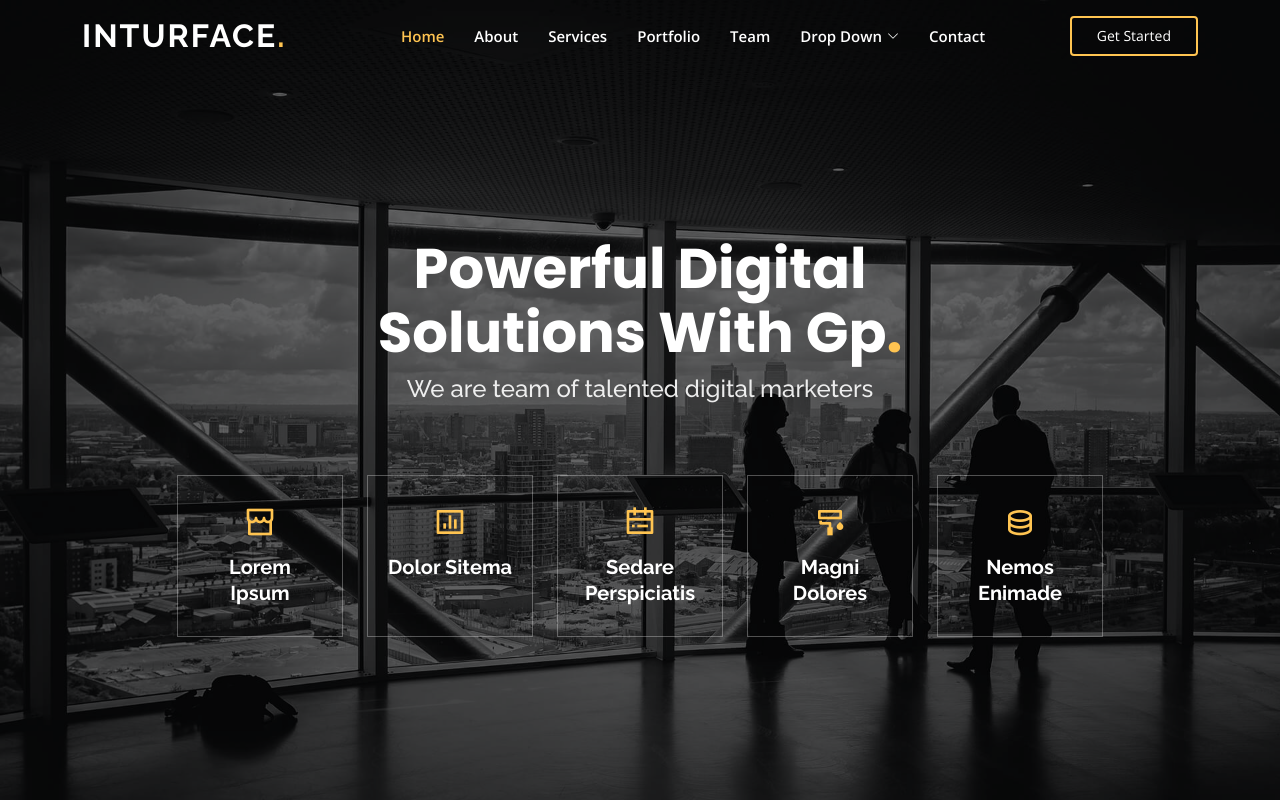
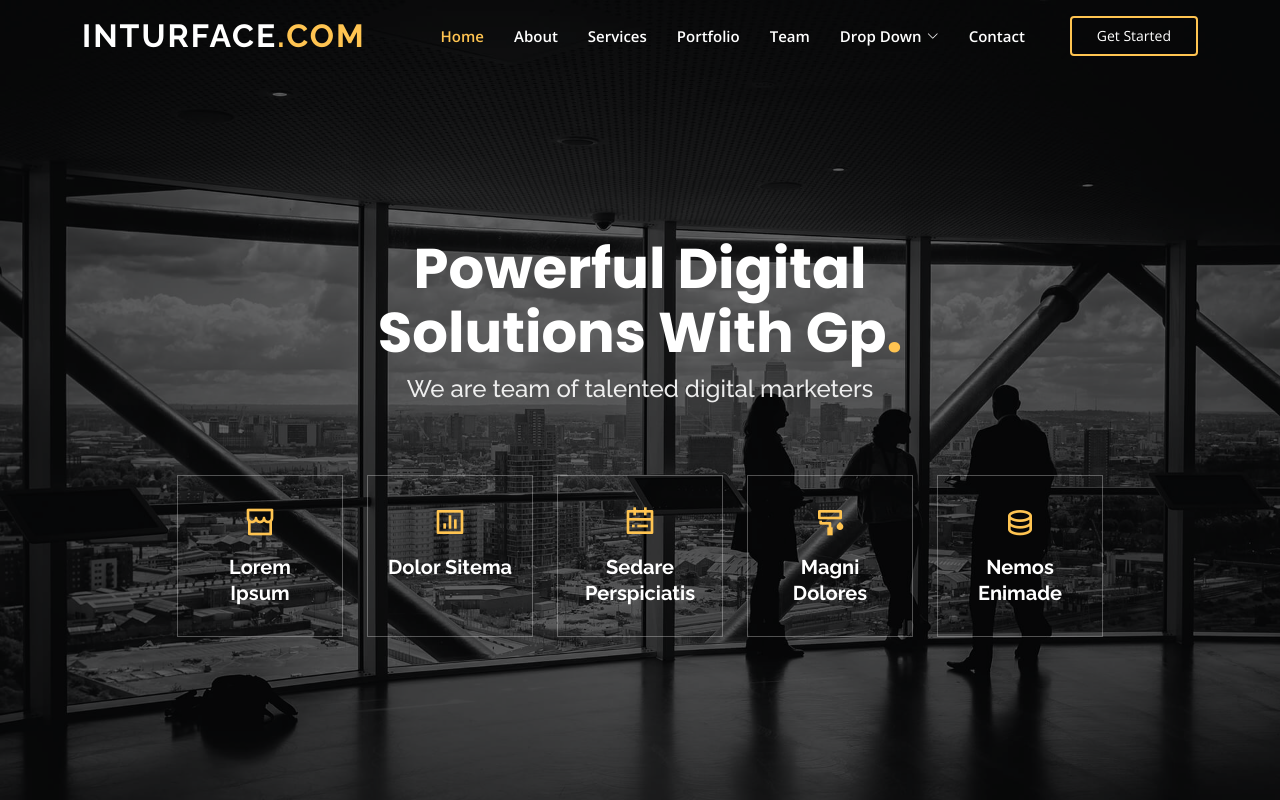
Before and after one commit to Darrentasker/inturface_com, a plain HTML site: page index.html in a window 1280 px wide. Shown: the top 800 px of the page. Drawn offline with nearby package versions, Linux system fonts and the light colour scheme.

Commit message:
Update index.html

```diff
--- a/index.html
+++ b/index.html
@@ -42,7 +42,7 @@
   <header id="header" class="fixed-top ">
     <div class="container d-flex align-items-center justify-content-lg-between">
 
-      <h1 class="logo me-auto me-lg-0"><a href="index.html">Inturface<span>.</span></a></h1>
+      <h1 class="logo me-auto me-lg-0"><a href="index.html">Inturface<span>.com</span></a></h1>
       <!-- Uncomment below if you prefer to use an image logo -->
       <!-- <a href="index.html" class="logo me-auto me-lg-0"><img src="assets/img/logo.png" alt="" class="img-fluid"></a>-->
 
```
